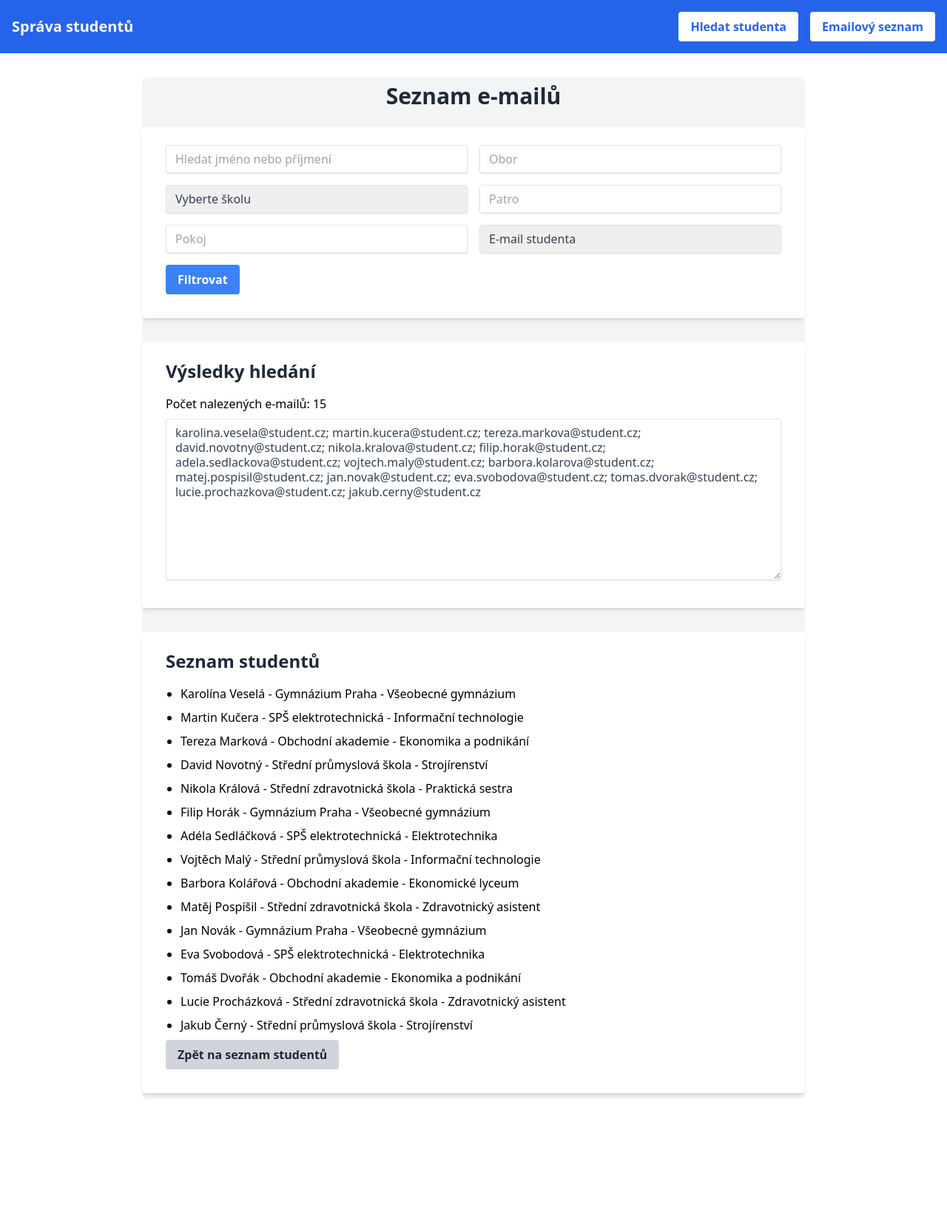
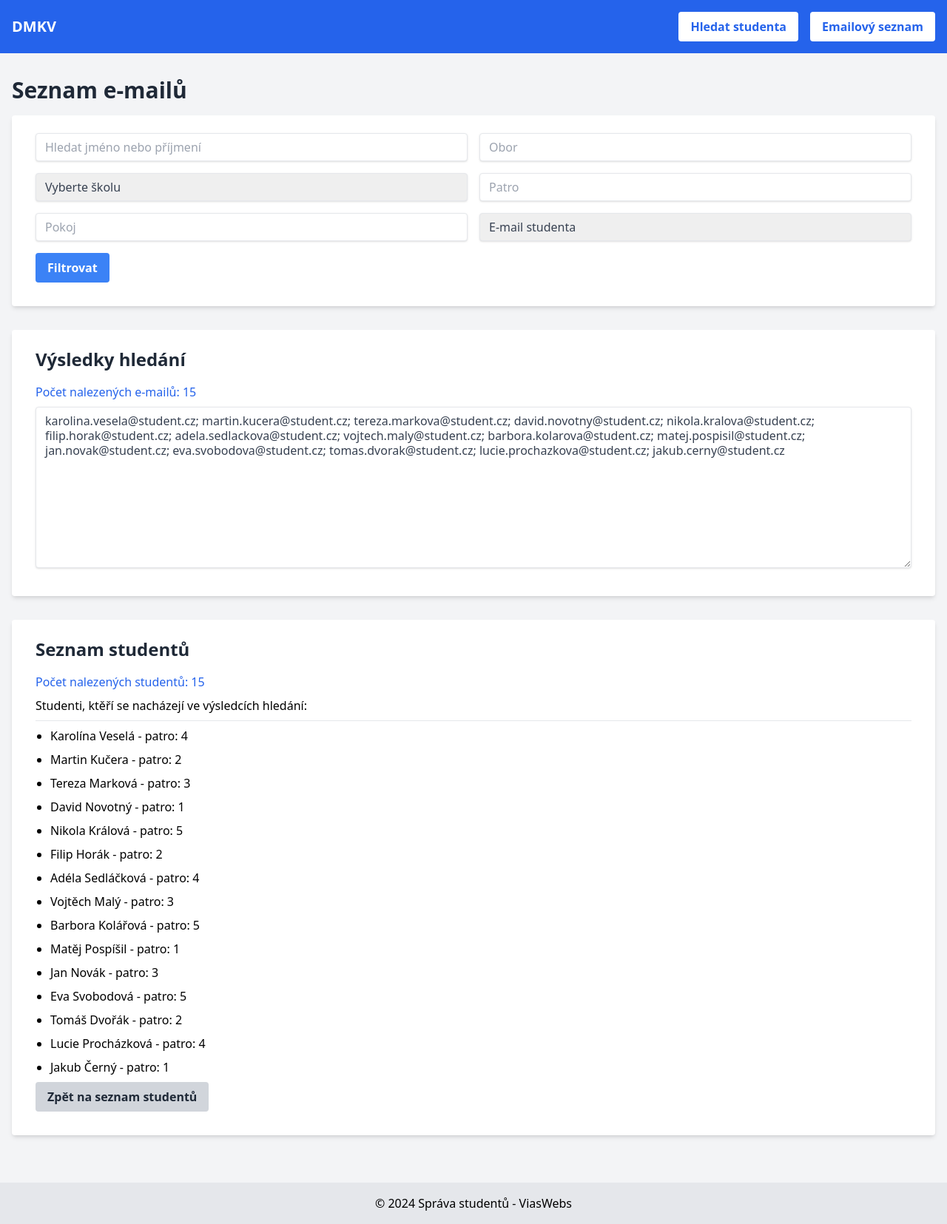
Before and after one commit to Marty808s/Intrak_demo_dema_dema, a Flask app: page /email_list in a window 1280 px wide. Shown: the whole page at 74% size. Before the commit the page ends 1486 px from the top, so only its background shows below. Run offline with Flask 3, Linux system fonts and the light colour scheme; parts of the project's set-up code (start-up, migrations or seed data) failed here and were passed over; some libraries are stand-ins or nearby versions.

Commit message:
fix emails

```diff
--- a/templates/email_list.html
+++ b/templates/email_list.html
@@ -6,10 +6,10 @@
     <script src="https://cdn.tailwindcss.com"></script>
 
 </head>
-<body>
+<body class="bg-gray-100 min-h-screen flex flex-col">
     <nav class="bg-blue-600 text-white p-4">
         <div class="container mx-auto flex justify-between items-center">
-            <a href="{{ url_for('index') }}" class="text-xl font-bold">Správa studentů</a>
+            <a href="{{ url_for('index') }}" class="text-xl font-semibold">DMKV</a>
             <div class="flex items-center gap-4">
                 <a href="{{ url_for('search_student') }}" class="bg-white text-blue-600 hover:bg-blue-100 font-bold py-2 px-4 rounded">
                     Hledat studenta
@@ -20,9 +20,8 @@
             </div>
         </div>
     </nav>
-    <div class="max-w-4xl mx-auto bg-gray-100 my-8 rounded-lg py-2">
-        <h1 class="text-3xl font-bold mb-6 text-center text-gray-800">Seznam e-mailů</h1>
-
+    <div class="container mx-auto px-4 py-8 flex-grow">
+        <h1 class="text-3xl font-bold mb-4 text-gray-800">Seznam e-mailů</h1>
         <form method="GET" action="{{ url_for('email_list') }}" class="mb-8 bg-white shadow-md rounded px-8 pt-6 pb-8">
             <div class="grid grid-cols-1 md:grid-cols-2 gap-4">
                 <input type="text" name="query" placeholder="Hledat jméno nebo příjmení" class="shadow appearance-none border rounded w-full py-2 px-3 text-gray-700 leading-tight focus:outline-none focus:shadow-outline">
@@ -48,19 +47,25 @@
 
         <div class="bg-white shadow-md rounded px-8 pt-6 pb-8 mb-8">
             <h2 class="text-2xl font-bold mb-4 text-gray-800">Výsledky hledání</h2>
-            <p class="mb-2">Počet nalezených e-mailů: {{ email_list.count(';') + 1 if email_list else 0 }}</p>
+            <p class="mb-2 text-blue-600">Počet nalezených e-mailů: {{ email_list.count(';') + 1 if email_list else 0 }}</p>
             <textarea rows="10" class="shadow appearance-none border rounded w-full py-2 px-3 text-gray-700 leading-tight focus:outline-none focus:shadow-outline" readonly>{{ email_list }}</textarea>
         </div>
 
         <div class="bg-white shadow-md rounded px-8 pt-6 pb-8">
             <h2 class="text-2xl font-bold mb-4 text-gray-800">Seznam studentů</h2>
+            <p class="mb-2 text-blue-600">Počet nalezených studentů: {{ results|length }}</p>
+            <p class="mb-2">Studenti, ktěří se nacházejí ve výsledcích hledání:</p>
+            <hr class="my-2">
             <ul class="list-disc pl-5">
             {% for student in results %}
-                <li class="mb-2">{{ student.jmeno }} {{ student.prijmeni }} - {{ student.skola }} - {{ student.obor }}</li>
+                <li class="mb-2">{{ student.jmeno }} {{ student.prijmeni }} - patro: {{ student.patro}}</li>
             {% endfor %}
             </ul>
             <a href="{{ url_for('index') }}" class="inline-block bg-gray-300 hover:bg-gray-400 text-gray-800 font-bold py-2 px-4 rounded">Zpět na seznam studentů</a>
         </div>
     </div>
 </body>
+<footer class="bg-gray-200 text-center p-4 mt-8">
+    <p>&copy; 2024 Správa studentů - ViasWebs</p>
+</footer>
 </html>
--- a/templates/index.html
+++ b/templates/index.html
@@ -10,7 +10,7 @@
     <!-- Navbar -->
     <nav class="bg-blue-600 text-white p-4">
         <div class="container mx-auto flex justify-between items-center">
-            <a href="{{ url_for('index') }}" class="text-xl font-bold">Správa studentů</a>
+            <a href="{{ url_for('index') }}" class="text-xl font-semibold">DMKV</a>
             <div class="flex items-center gap-4">
                 <a href="{{ url_for('search_student') }}" class="bg-white text-blue-600 hover:bg-blue-100 font-bold py-2 px-4 rounded">
                     Hledat studenta
--- a/templates/search_student.html
+++ b/templates/search_student.html
@@ -3,14 +3,14 @@
 <head>
     <meta charset="UTF-8">
     <meta name="viewport" content="width=device-width, initial-scale=1.0">
-    <title>Vyhledávání studentů</title>
+    <title class=>Vyhledávání studentů</title>
     <script src="https://cdn.tailwindcss.com"></script>
 </head>
 <body class="bg-gray-100 min-h-screen flex flex-col">
     <!-- Navbar -->
     <nav class="bg-blue-600 text-white p-4">
         <div class="container mx-auto flex justify-between items-center">
-            <a href="{{ url_for('index') }}" class="text-xl font-bold">Správa studentů</a>
+            <a href="{{ url_for('index') }}" class="text-xl font-semibold">DMKV</a>
             <div class="flex items-center gap-4">
                 <a href="{{ url_for('search_student') }}" class="bg-white text-blue-600 hover:bg-blue-100 font-bold py-2 px-4 rounded">
                     Hledat studenta
```
